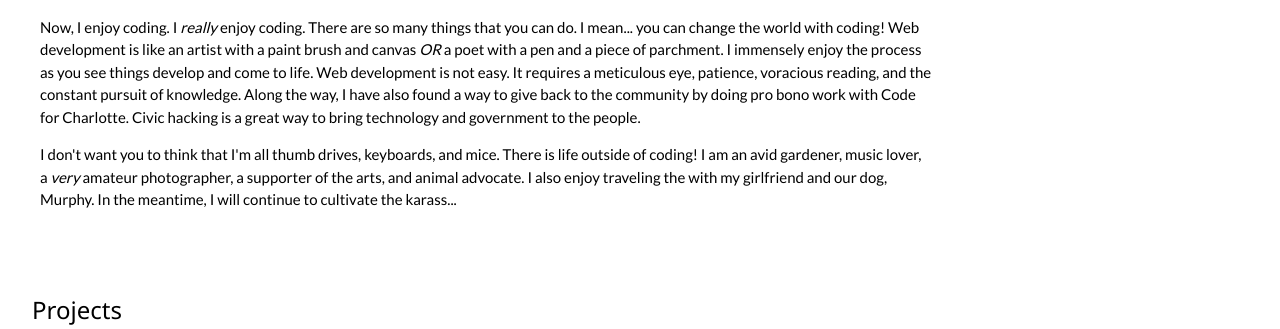
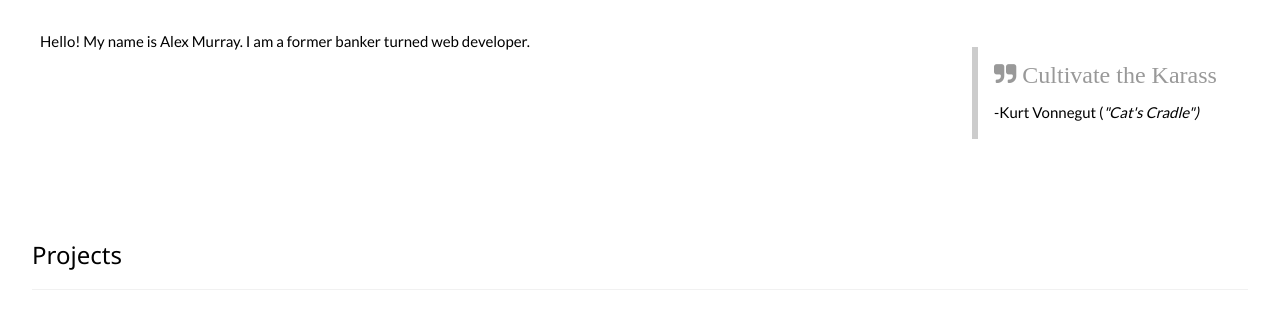
Before and after one commit to namurray1/new-portfolio, a PHP site: page / in a window 1280 px wide. Shown: the part 2022-2351 px from the top of the page. Run offline with PHP 8.4, Linux system fonts and the light colour scheme; some libraries are stand-ins or nearby versions.

Commit message:
made some changes in codepin and pushing up to master

```diff
--- a/index.html
+++ b/index.html
@@ -1,4 +1,3 @@
-<!DOCTYPE html>
 <html lang="en">
 
 <head>
@@ -14,28 +13,27 @@
   <script src="https://ajax.googleapis.com/ajax/libs/jquery/3.2.1/jquery.min.js"></script>
 
 </head>
-<!--Add Dribble, Stack Overflow, and Medium to contact list at bottom-->
 
 <body>
   <!--navbar and contents-->
 
-
-        <div class="w3-top w3-bar w3-white w3-wide w3-padding w3-card-2">
+  <div class="w3-top w3-mobile">
+    <div class="w3-bar w3-white w3-wide w3-padding w3-card-2 w3-mobile">
       <a href="#home" class="w3-card-item w3-button">
                     <b>Alex</b>
                     Murray
                     </a>
       <!--Float links to the right of the navbar-->
-            <div class="w3-right w3-hide-small">
-                <a href="#about me" class="w3-bar-item w3-button w3-mobile">About Me</a>
-                <a href="#projects" class="w3-bar-item w3-button w3-mobile">Projects</a>
-                <a href="#contact me" class="w3-bar-item w3-button w3-mobile">Contact Me</a>
+      <div class="w3-right w3-hide-small w3-mobile">
+        <a href="#about me" class="w3-bar-item w3-button">About Me</a>
+        <a href="#projects" class="w3-bar-item w3-button">Projects</a>
+        <a href="#contact me" class="w3-bar-item w3-button">Contact Me</a>
       </div>
     </div>
-
+  </div>
   <!-- Header -->
-    <header class="w3-display-container w3-content w3-wide" style="max-width:1500px;" id="home">
-        <img src="images/charlotte2.png" class=" alt="Silhouette of the Charlotte skyline" style="width:100%;min-height:200px;max-height:800px;">
+  <header class="w3-display-container w3-content w3-wide w3-mobile" style="max-width:1500px;" id="home">
+    <img src="https://s3-us-west-2.amazonaws.com/s.cdpn.io/1374530/charlotte2.png" class="w3-mobile" alt="Silhouette of the Charlotte skyline" style="width:100%;min-height:200px;max-height:800px;">
     <div class="w3-display-middle w3-padding-large w3-border w3-wide w3-text-white w3-center">
       <h1 class="w3-xxlarge w3-text-white">
         <span class="w3-padding w3-white w3-opacity-max">
@@ -50,7 +48,7 @@
 
   <!-- Page Content -->
 
-    <div class="w3-content w3-padding" style="max-width: 1564px">
+  <div class="w3-content w3-padding w3-mobile" style="max-width: 1564px">
 
     <!-- About Me section -->
 
@@ -74,7 +69,7 @@
       </div>
       <div class="w3-third w3-padding">
         <div class="w3-card-2">
-                    <img src="images/brigade.png" style="width:100%" onclick="onClick(this)" alt="Coding in a co-work space">
+          <img src="https://s3-us-west-2.amazonaws.com/s.cdpn.io/1374530/brigade.png" style="width:100%" onclick="onClick(this)" alt="Coding in a co-work space">
           <div class="container">
             <h5 class="w3-center">Code for Charlotte</h5>
           </div>
@@ -148,35 +143,12 @@
       </div>
     </div>
 
-
-
-
     <!--About Me descriptive paragraph-->
     <div class="w3-row-padding w3-margin-top">
 
-
       <div class="w3-container w3-threequarter w3-padding w3-left">
 
-                <p><span>M</span>y name is Alex Murray. I was born in Manhattan, NY. I moved to North Carolina as a child where
-                    I also attended secondary school and College. I graduated from the University of North Carolina at Charlotte
-                    with a degree in Political Science where I also double majored in Philosophy (with a minor in Women's
-                    Studies). What did I do next, you ask? Well, I did what any self-respecting liberal arts major would
-                    do. I went into the hospitality business, where I bartended and managed night clubs and saloons, followed
-                    by a 12 year career in the banking industry. Along the way, I maintained a childhood interest in technology
-                    which ultimately lead me into Web Development.
-                </p>
-
-                <p>Now, I enjoy coding. I <i>really</i> enjoy coding. There are so many things that you can do. I mean... you
-                    can change the world with coding! Web development is like an artist with a paint brush and canvas <i>OR</i>                    a poet with a pen and a piece of parchment. I immensely enjoy the process as you see things develop and
-                    come to life. Web development is not easy. It requires a meticulous eye, patience, voracious reading,
-                    and the constant pursuit of knowledge. Along the way, I have also found a way to give back to the community
-                    by doing pro bono work with Code for Charlotte. Civic hacking is a great way to bring technology and
-                    government to the people.</p>
-
-                <p>I don't want you to think that I'm all thumb drives, keyboards, and mice. There is life outside of coding!
-                    I am an avid gardener, music lover, a <i>very</i> amateur photographer, a supporter of the arts, and
-                    animal advocate. I also enjoy traveling the with my girlfriend and our dog, Murphy. In the meantime,
-                    I will continue to cultivate the karass...</p>
+      <p>Hello! My name is Alex Murray. I am a former banker turned web developer.  </p>
 
       </div>
 
@@ -223,10 +193,10 @@
     <div class="w3-row-padding">
       <div class="w3-third w3-padding">
         <div class="w3-card-4">
-                    <img src="images/UNCCpic1.png" style="width:100%" alt="Alex Murray">
+          <img src="https://s3-us-west-2.amazonaws.com/s.cdpn.io/1374530/profilepic.jpg" class = "w3-circle" style="width:100%" alt="Alex Murray">
           <div class="w3-container w3-center">
-                        <p>Alex Murray</p>
-                        <p>Web Developer</p>
+            <p>Alex Murray - Web Developer</p>
+<!--             <p>Web Developer</p> -->
             <a href="https://www.youtube.com/channel/UCCpm-Dh8OoVDQyEVrKXjEMA" target="_blank"><i class="fa fa-youtube w3-margin" style="font-size:32px;color:red"></i></a>
             <a href="https://www.linkedin.com/in/alex-murray-5056a155/" target="_blank"><i class="fa fa-linkedin-square w3-margin" style="font-size:32px; color:#66a3ff"></i></a>
             <a href="https://github.com/namurray1" target="_blank"><i class="fa fa-github w3-margin" style="font-size:32px;color:black"></i></a>
--- a/scripts/index.js
+++ b/scripts/index.js
@@ -1,29 +1,37 @@
-$(document).ready(function(){
-    // Add smooth scrolling to all links
-    $("a").on('click', function(event) {
+$(function(){
 
-      // Make sure this.hash has a value before overriding default behavior
+  $("a").on("click", function(event){
     if (this.hash !== "") {
-        // Prevent default anchor click behavior
       event.preventDefault();
-
-        // Store hash
       var hash = this.hash;
-
-        // Using jQuery's animate() method to add smooth page scroll
-        // The optional number (800) specifies the number of milliseconds it takes to scroll to the specified area
-        $('html, body').animate({
+      $("#about me").animate({
         scrollTop: $(hash).offset().top
       }, 800, function(){
-
-          // Add hash (#) to URL when done scrolling (default click behavior)
         window.location.hash = hash;
       });
-      } // End if
+    }
   });
+
+
 });
 
  function onClick(element) {
      document.getElementById("img01").src = element.src;
      document.getElementById("modal01").style.display = "block";
 }
+
+ window.onscroll = function() {
+   scrollFunction();
+  };
+
+ function scrollFunction() {
+   if (document.body.scrollTop > 20 || document.documentElement.scrollTop > 20) {
+     document.getElementById("myBtn").style.display = "block";
+   } else {
+     document.getElementById("myBtn").style.display = "none";
+   }
+ }
+
+ function topFunction() {
+   document.body.scrollTop = 0;   document.documentElement.scrollTop = 0;
+ }
```
Also changed, not shown: other parts of index.html (+12 -23 lines), style.css (+22 -20 lines), images/UNCCpic.jpg (deleted), images/UNCCpic1.png (deleted), images/biking.jpg (deleted), images/brigade1.png (deleted), images/charlottedoesmarvingaye1.png (deleted), images/datenight.jpg (deleted), images/london.jpg (deleted), images/plant1.jpg (deleted), images/plant2.jpg (deleted), images/portfoliopic.jpg (deleted). Lines whose indentation alone changed are shown as unchanged.
